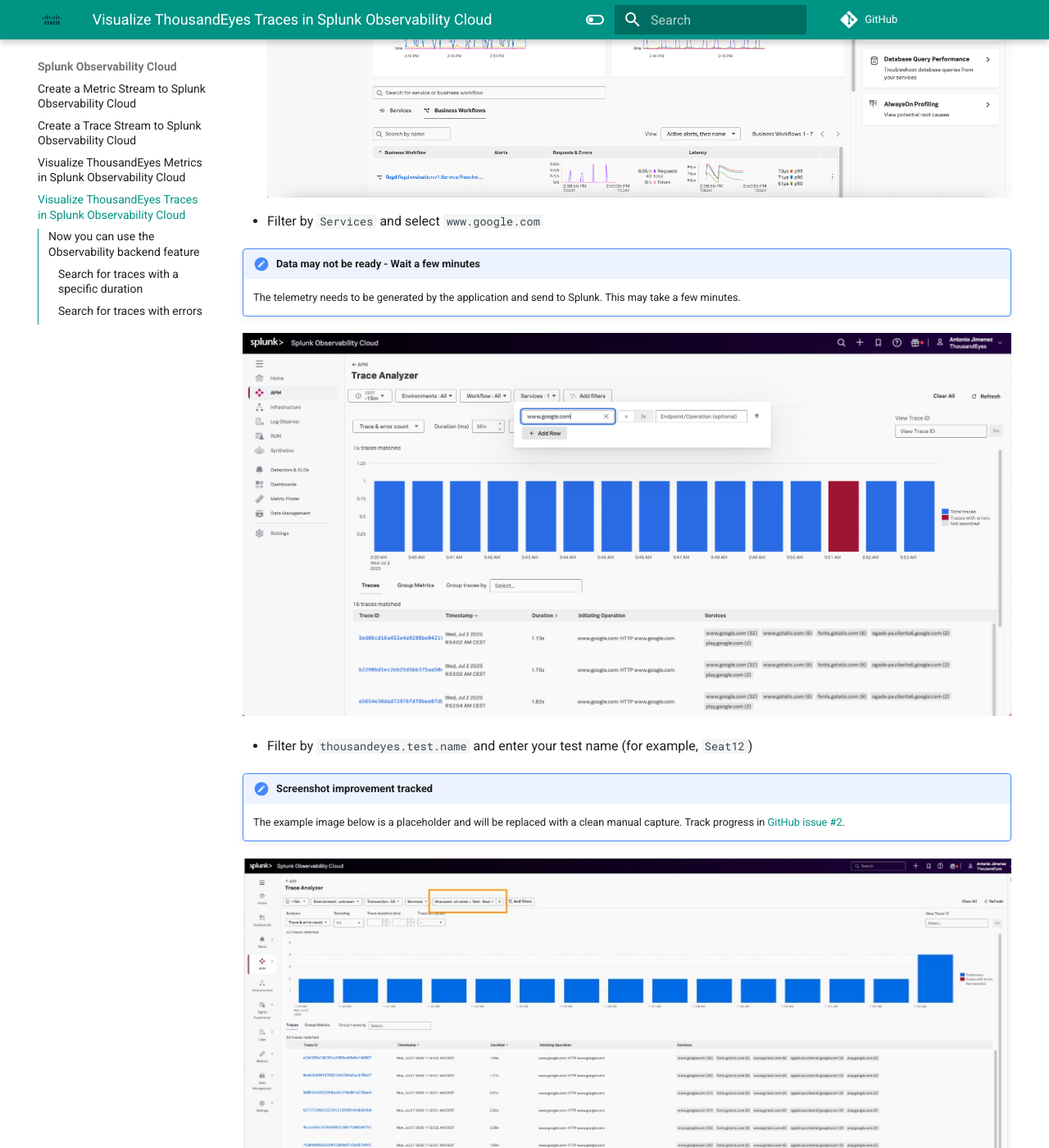
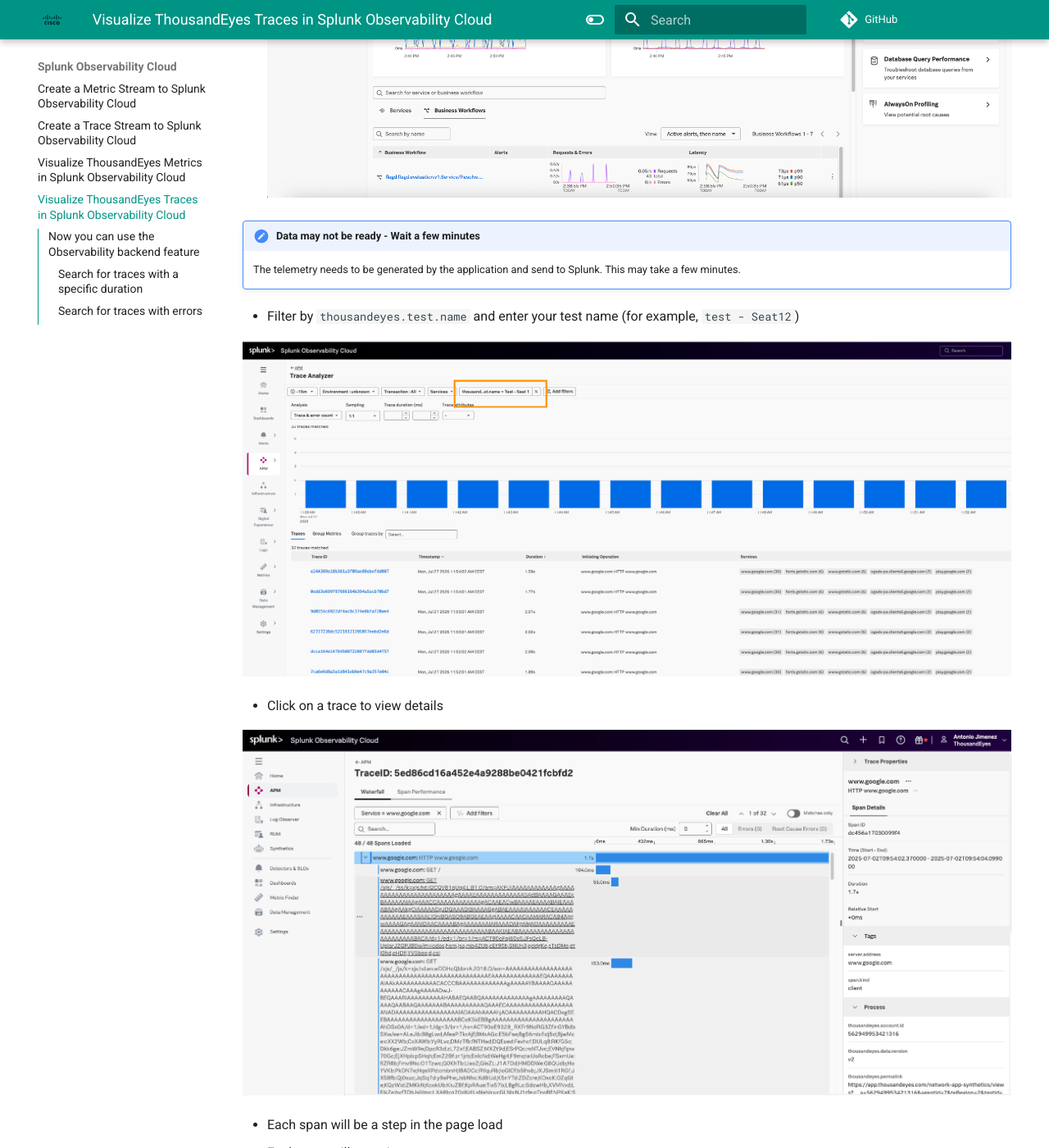
Before and after one commit to ajimenez1503/splunk.conf-2026-OBS1217, an MkDocs documentation site: the page built from docs/splunk_observability/visualize_traces_in_splunk_observability.md, in a window 1280 px wide and 1400 px high, scrolled down 546 px. Shown: the whole window at 82% size. Built offline with MkDocs 1.6.1 and Material for MkDocs 9.7.7, drawn with Linux system fonts in a browser that asks for light colours; comment, search, counter and statistics services are not loaded.

Commit message:
Simplify trace visualization guide and update test name screenshot.
Remove the Services filter step and outdated placeholder note now that the test name capture is in place.

Co-authored-by: Cursor <cursoragent@cursor.com>

```diff
--- a/docs/splunk_observability/visualize_traces_in_splunk_observability.md
+++ b/docs/splunk_observability/visualize_traces_in_splunk_observability.md
@@ -3,17 +3,11 @@
 - In the initial page of Splunk Observability Cloud
 - Navigate to `APM` -> `Traces`
 ![Trace view](../img/splunk_observability/trace_view.png)
-- Filter by `Services` and select `www.google.com`
 
 !!! note "Data may not be ready - Wait a few minutes"
     The telemetry needs to be generated by the application and send to Splunk. This may take a few minutes.
 
-![Search traces](../img/splunk_observability/searchTraces.png)
-
-- Filter by `thousandeyes.test.name` and enter your test name (for example, `Seat12`)
-
-!!! note "Screenshot improvement tracked"
-    The example image below is a placeholder and will be replaced with a clean manual capture. Track progress in [GitHub issue #2](https://github.com/ajimenez1503/splunk.conf-2026-OBS1217/issues/2).
+- Filter by `thousandeyes.test.name` and enter your test name (for example, `test - Seat12`)
 
 ![Search by ThousandEyes test name](../img/splunk_observability/search_by_test_name.png)
 
```
Also changed, not shown: docs/img/splunk_observability/search_by_test_name.png.
